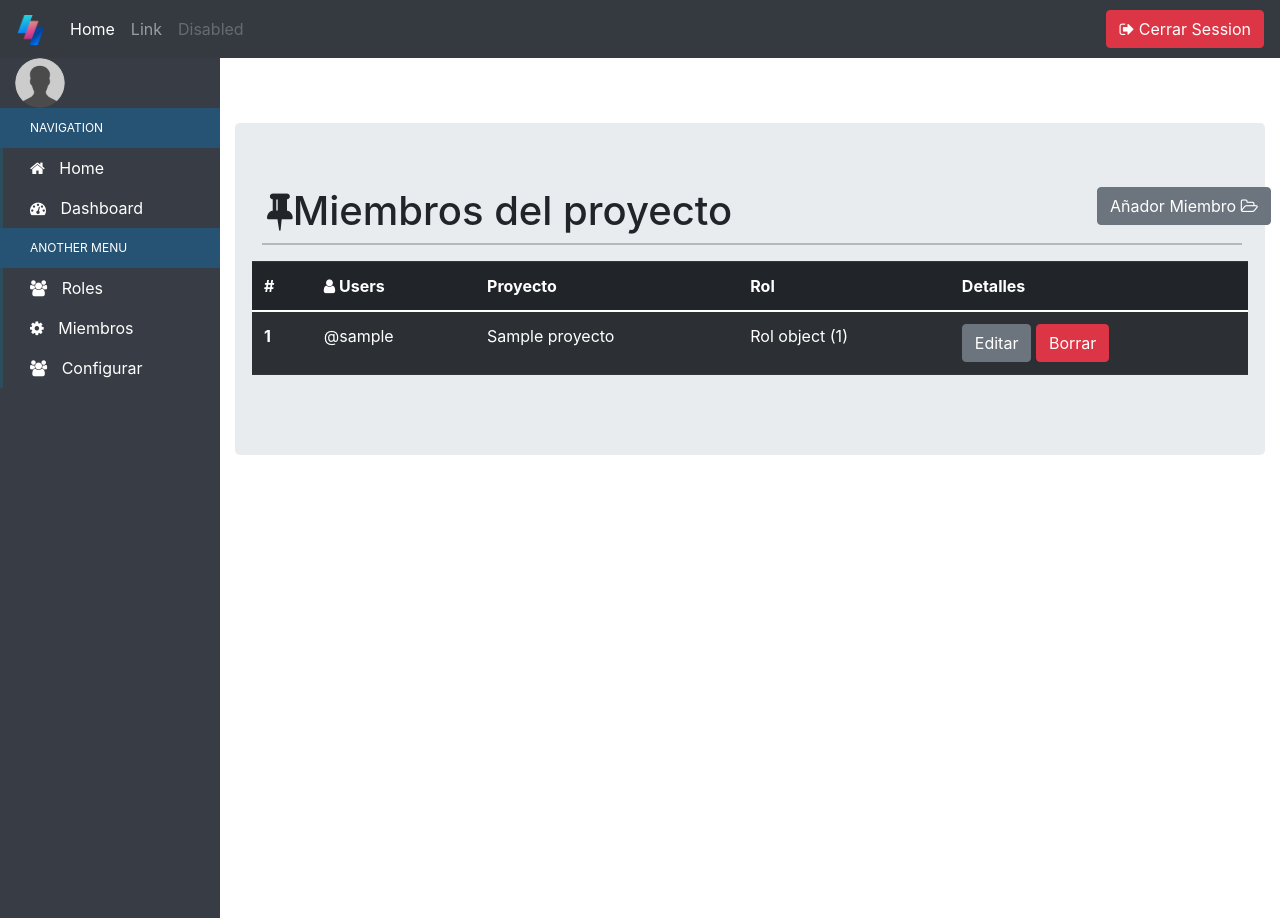
After one commit to DavidVer98/IS2-SISTEMA, a Django app: page /proyecto/1/miembros in a window 1280 px wide. The commit adds this page. Run offline with Django 3.2, Linux system fonts and the light colour scheme; tables that the repository leaves empty hold one stand-in row (values such as "Sample post"); some libraries are stand-ins or nearby versions.

Commit message:
Actualizacion de urls proyecto

```diff
--- /dev/null
+++ b/proyecto/urls.py
@@ -0,0 +1,14 @@
+from django.urls import path
+
+from proyecto.views import proyecto, getMiembros, setMiembros, crearGrupo
+
+urlpatterns = [
+
+    path('<int:proyecto_id>/', proyecto, name="proyecto"),
+    path('<int:proyecto_id>/miembros', getMiembros, name="miembros_proyecto"),
+    path('<int:proyecto_id>/miembros/añadir', setMiembros, name="setMiembros_proyectos"),
+    path('<int:proyecto_id>/roles/', crearGrupo, name="roles_proyecto"),
+
+    # r'^/(?P<proyecto_id>\d+)/$' setMiembros '<int:proyecto_id>/miembros' proyect/1/miembros
+
+]
--- a/proyecto/views.py
+++ b/proyecto/views.py
@@ -84,7 +84,6 @@ def setMiembros(request, proyecto_id):
     if request.method == "POST":
         form = setMiembroForms(request.POST)
         if form.is_valid():
-            # print()
             data = form.cleaned_data
             proyecto = data['proyectos']
             user = data['miembro']
@@ -92,14 +91,17 @@ def setMiembros(request, proyecto_id):
             # print("Proyecto ->",proyecto, "Miembro",user, "Rol",rol)
             usuario = User.objects.get(username=user)
             proyecto = Proyecto.objects.get(nombre_proyecto=proyecto)
-            grupo = Rol.objects.get(group=rol)
-            rol = Group.objects.get(name="grupoprueba25")
-            print(usuario.email, "Proyecto ->", proyecto.pk, "Grupo", grupo.group)
-            assign_perm('proyecto.VISUALIZAR_PROYECTOS', grupo.group, proyecto)
-            usuario.groups.add(grupo.group)
-            print(usuario.has_perm('proyecto.VISUALIZAR_PROYECTOS', proyecto))
+            rol = Rol.objects.get(group=rol)
+            print("EL MACHO ->",usuario)
+            print("EL grupo es ->",type(rol.group))
+            # assign_perm('grupo', grupo.group, proyecto)
+            #rol = Group.objects.get(name="grupoprueba25")
+            #print(usuario.email, "Proyecto ->", proyecto.pk, "Grupo", grupo.group)
+            #assign_perm('proyecto.VISUALIZAR_PROYECTOS', grupo.group, proyecto)
+            #usuario.groups.add(grupo.group)
+            #print(usuario.has_perm('proyecto.VISUALIZAR_PROYECTOS', proyecto))
 
-            form.save()
+            # form.save()
             # return redirect("miembros_proyecto")
     else:
         form = setMiembroForms()
--- a/requirements.txt
+++ b/requirements.txt
@@ -8,6 +8,7 @@ cryptography==3.4.7
 defusedxml==0.7.1
 Django==3.2.6
 django-allauth==0.45.0
+django-guardian==2.4.0
 docutils==0.16
 gunicorn==20.1.0
 idna==3.2
--- /dev/null
+++ b/templates/proyecto/miembros.html
@@ -0,0 +1,102 @@
+{% extends "baseProyecto.html" %}
+
+{% block head_content %}
+    <title>Home</title>
+{% endblock %}
+{% block container %}
+    <div class="sidebar-container">
+        {#    <div class="sidebar-logo">#}
+        <div class="container-fluid" style="margin: auto">
+            <img src="/static/img/default-profile.png" class="rounded-circle" height="50" style="width: 50px;"/>
+            {{ request.user.username }}
+        </div>
+        {#    </div>#}
+        <ul class="sidebar-navigation">
+            <li class="header">Navigation</li>
+            <li>
+                <a href="/home">
+                    <i class="fa fa-home" aria-hidden="true"></i> Home
+                </a>
+            </li>
+            <li>
+                <a href="#">
+                    <i class="fa fa-tachometer" aria-hidden="true"></i> Dashboard
+                </a>
+            </li>
+            <li class="header">Another Menu</li>
+            <li>
+              <a  href='{% url 'roles_proyecto' proyecto_id=proyecto_id %}'>
+                    <i class="fa fa-users" aria-hidden="true"></i> Roles
+                </a>
+            </li>
+            <li>
+                <a href='{% url 'miembros_proyecto' proyecto_id=proyecto_id %}'>
+                    <i class="fa fa-cog" aria-hidden="true"></i> Miembros
+                </a>
+            </li>
+
+            <li>
+                <a href='{% url 'listaUsuarios' %}'>
+                    <i class="fa fa-users" aria-hidden="true"></i> Configurar
+                </a>
+            </li>
+        </ul>
+    </div>
+
+    <div class="content-container">
+        <div class="container-fluid">
+            <div class="jumbotron" style="margin-top: 45px">
+                <div class="row">
+                    <div class="col-10 .col-md-10">
+                        <h1><i class="fa fa-thumb-tack" aria-hidden="true"></i>Miembros del proyecto </h1>
+                    </div>
+                    <div class="col-2 .col-md-2">
+                        <button type="button" class="btn btn-secondary"
+                                onclick="location.href='{% url 'setMiembros_proyectos' proyecto_id  %}'"
+                        >Añador Miembro <i class="fa fa-folder-open-o" aria-hidden="true"></i>
+                        </button>
+
+                    </div>
+                    <hr style="width:96%; margin-left:1% !important; margin-right:1% !important;"/>
+
+                    <table class="overflow-auto table table-striped table-dark container">
+                        <thead>
+                        <tr>
+                            <th scope="col">#</th>
+                            <th scope="col"><i class="fa fa-user" aria-hidden="true"></i> Users</th>
+                            <th scope="col">Proyecto</th>
+                            <th scope="col">Rol</th>
+                            <th scope="col">Detalles</th>
+                        </tr>
+                        </thead>
+                        {% for miembro in miembros_proyecto %}
+                            <tbody style="text-align: left; ">
+                            <tr>
+                                <th scope="row">{{ miembro.pk }}</th>
+                                <td>@{{ miembro.miembro }}</td>
+                                <td>
+                                    {{ miembro.proyectos }}
+                                </td>
+                                <td>
+                                    {{ miembro.rol }}
+                                </td>
+                                <td>
+                                    <button type="button" class="btn btn-secondary"
+                                            onclick="({{ miembro.id }})">Editar
+                                    </button>
+                                    <button type="button" class="btn btn-danger"
+                                            onclick="({{ miembro.id }})">Borrar
+                                    </button>
+                                </td>
+                            </tr>
+                        {% endfor %}
+                        </tbody>
+                    </table>
+
+
+                </div>
+
+            </div>
+        </div>
+    </div>
+{% endblock %}
--- a/templates/user/base.html
+++ b/templates/user/base.html
@@ -28,7 +28,6 @@
                                 <div style="text-align:center">
                                     <img src="{% static 'img/logo1.png' %}" width="25%" style="margin-bottom: 50px">
                                 </div>
-
                                 {% block container %} {% endblock %}
                             </div>
                         </div>
```
Also changed, not shown: templates/proyecto/proyecto.html (added, +57 -0 lines), templates/proyecto/setMiembro.html (added, +22 -0 lines).
